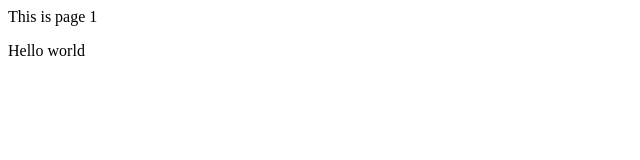
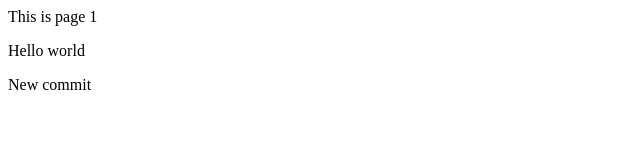
Before and after one commit to JosephRana11/Demo-Repo, a plain HTML site: page index.html in a window 1280 px wide. Shown: the whole page, without its empty margins (0-640 px from the left). Drawn offline with Linux system fonts and the light colour scheme.

Commit message:
New test Commit

```diff
--- a/index.html
+++ b/index.html
@@ -1,2 +1,3 @@
 <p>This is page 1</p>
 <p>Hello world</p>
+<p>New commit</p>
```
